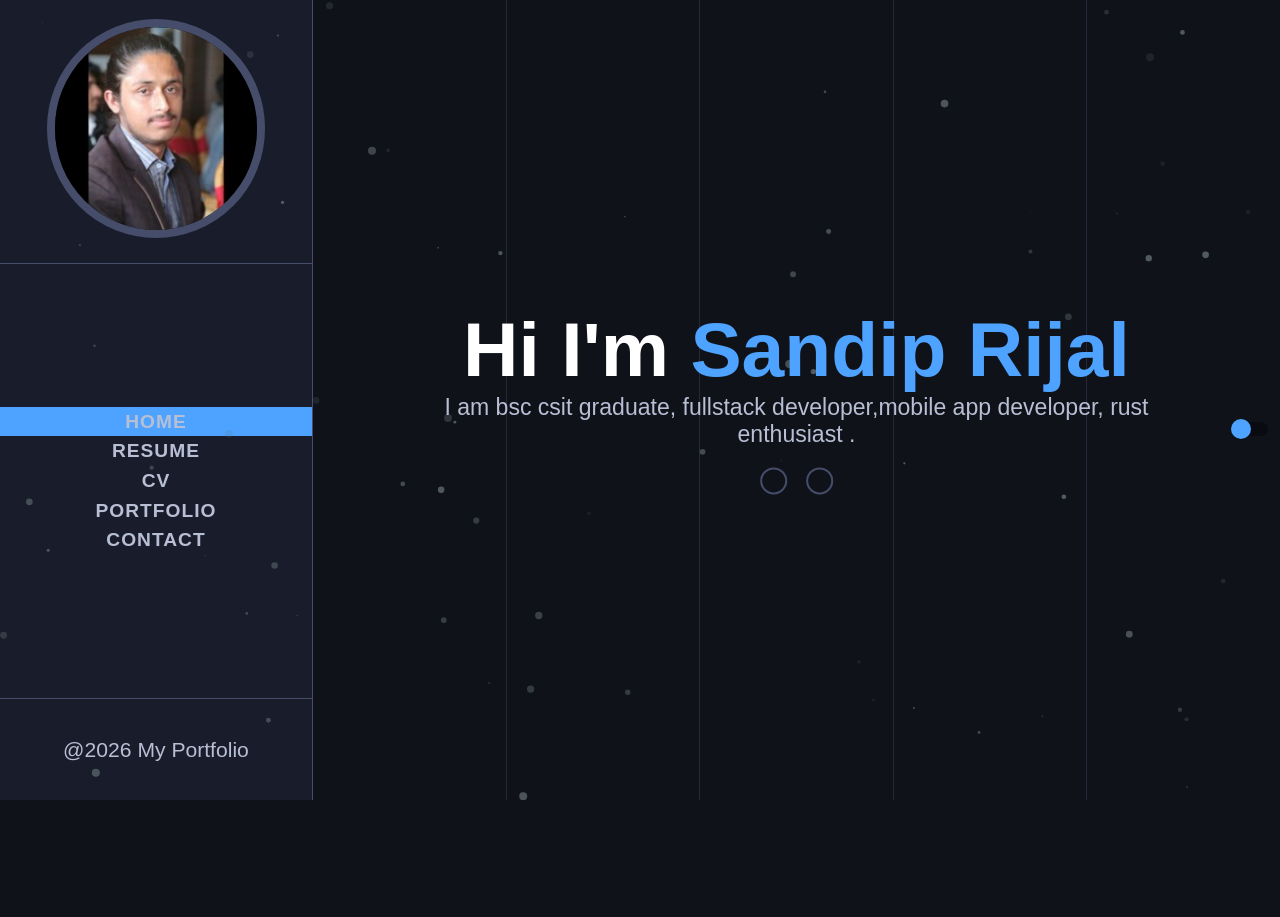
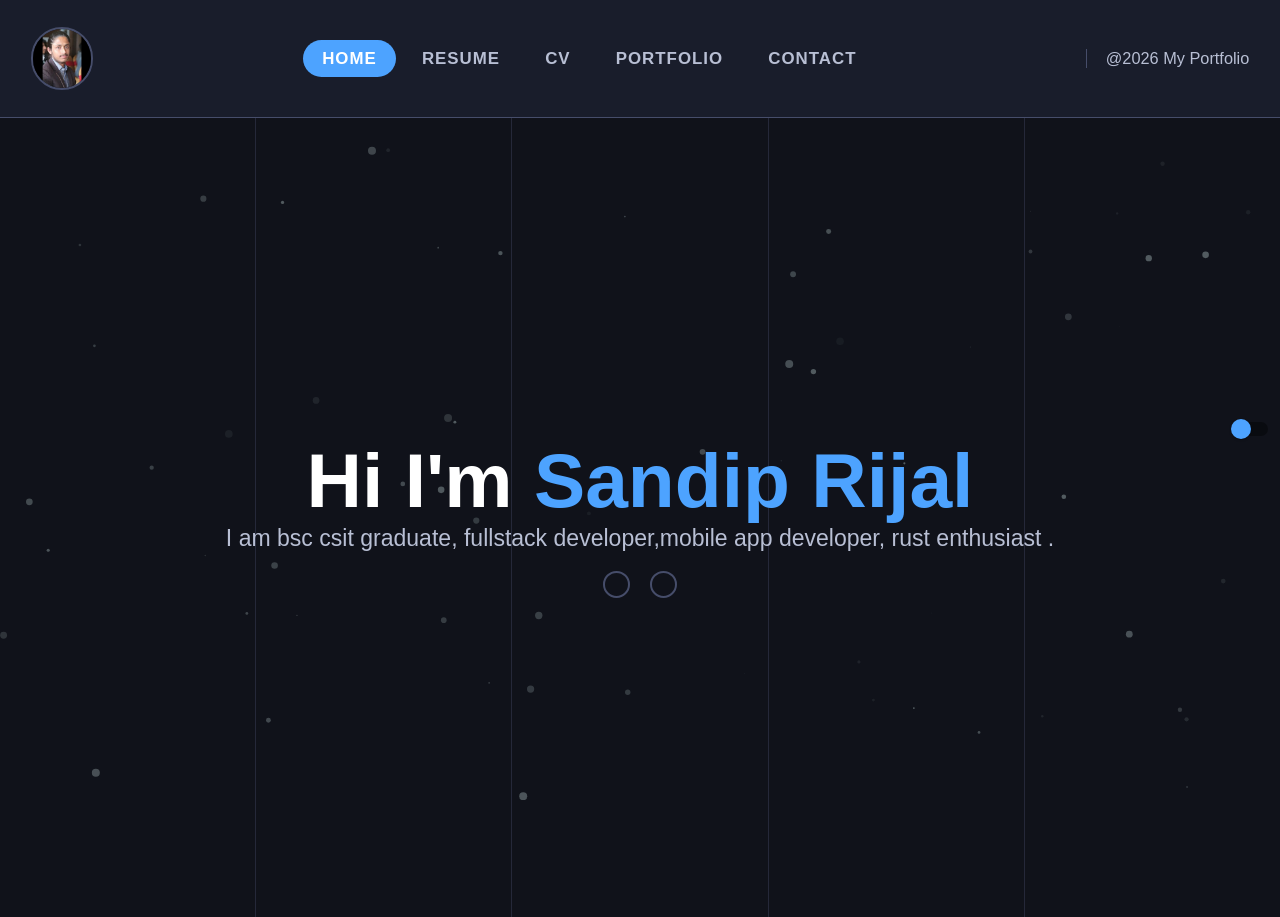
Before and after one commit to sandurijal03/sandurijal03.github.io, a React app: page / in a window 1280 px wide. Before the commit the page ends 800 px from the top, so only its background shows below. Built offline with nearby package versions, Linux system fonts and the light colour scheme; some icons are missing.

Commit message:
feat: update layout and styling for MainContent, Navigation, and Sidebar components

```diff
--- a/src/App.tsx
+++ b/src/App.tsx
@@ -156,11 +156,13 @@ const App: React.FC<AppProps> = ({ children }) => {
 
 const MainContentStyled = styled.main`
   position: relative;
-  margin-left: 16.3rem;
+  margin-left: 0;
+  margin-top: 6.1rem;
   min-height: 100vh;
 
   @media screen and (max-width: 1200px) {
-    margin-left: 0;
+    margin-top: 0;
+    padding-top: 3.8rem;
   }
 
   .lines {
--- a/src/components/Navigation.tsx
+++ b/src/components/Navigation.tsx
@@ -1,19 +1,19 @@
-import * as React from 'react';
-import styled from 'styled-components';
-import { NavLink } from 'react-router-dom';
-import avatar from '../img/dp.jpeg';
+import * as React from "react";
+import styled from "styled-components";
+import { NavLink } from "react-router-dom";
+import avatar from "../img/dp.jpeg";
 
 const Navigation = () => {
   return (
     <NavigationStyled>
-      <div className='avatar'>
-        <img src={avatar} alt='' />
+      <div className="avatar">
+        <img src={avatar} alt="" />
       </div>
-      <ul className='nav-items'>
-        <li className='nav-item'>
+      <ul className="nav-items">
+        <li className="nav-item">
           <NavLink
-            className={({ isActive }) => (isActive ? 'active-class' : '')}
-            to='/'
+            className={({ isActive }) => (isActive ? "active-class" : "")}
+            to="/"
           >
             Home
           </NavLink>
@@ -26,41 +26,41 @@ const Navigation = () => {
             About
           </NavLink>
         </li> */}
-        <li className='nav-item'>
+        <li className="nav-item">
           <NavLink
-            className={({ isActive }) => (isActive ? 'active-class' : '')}
-            to='/resume'
+            className={({ isActive }) => (isActive ? "active-class" : "")}
+            to="/resume"
           >
             Resume
           </NavLink>
         </li>
-        <li className='nav-item'>
+        <li className="nav-item">
           <NavLink
-            className={({ isActive }) => (isActive ? 'active-class' : '')}
-            to='/cv'
+            className={({ isActive }) => (isActive ? "active-class" : "")}
+            to="/cv"
           >
             CV
           </NavLink>
         </li>
-        <li className='nav-item'>
+        <li className="nav-item">
           <NavLink
-            className={({ isActive }) => (isActive ? 'active-class' : '')}
-            to='/works'
+            className={({ isActive }) => (isActive ? "active-class" : "")}
+            to="/works"
           >
             Portfolio
           </NavLink>
         </li>
 
-        <li className='nav-item'>
+        <li className="nav-item">
           <NavLink
-            className={({ isActive }) => (isActive ? 'active-class' : '')}
-            to='/contact'
+            className={({ isActive }) => (isActive ? "active-class" : "")}
+            to="/contact"
           >
             Contact
           </NavLink>
         </li>
       </ul>
-      <footer className='footer'>
+      <footer className="footer">
         <p>@{new Date().getFullYear()} My Portfolio</p>
       </footer>
     </NavigationStyled>
@@ -70,74 +70,126 @@ const Navigation = () => {
 const NavigationStyled = styled.nav`
   display: flex;
   justify-content: space-between;
-  flex-direction: column;
+  flex-direction: row;
   align-items: center;
-  height: 100%;
+  min-height: 6.1rem;
   width: 100%;
-  border-right: 1px solid var(--border-color);
+  padding: 0 1.6rem;
 
   .avatar {
-    width: 100%;
-    border-bottom: 1px solid var(--border-color);
-    text-align: center;
-    padding: 1rem 0;
+    width: 3.25rem;
+    height: 3.25rem;
+    border-radius: 50%;
+    overflow: hidden;
+    border: 2px solid var(--border-color);
     img {
-      width: 70%;
-      border-radius: 50%;
-      border: 8px solid var(--border-color);
+      width: 100%;
+      height: 100%;
+      object-fit: cover;
     }
   }
 
   .nav-items {
-    width: 100%;
-    text-align: center;
+    display: flex;
+    align-items: center;
+    gap: 0.35rem;
+
     .active-class {
       background-color: var(--primary-color);
+      color: var(--white-color);
     }
 
     li {
-      display: block;
+      display: inline-flex;
       a {
-        display: block;
+        display: inline-block;
         position: relative;
-        padding: 0.2rem 0;
+        padding: 0.45rem 1rem;
+        border-radius: 999px;
         z-index: 10;
         text-transform: uppercase;
         transition: all 0.4s ease-in-out;
         font-weight: 600;
         letter-spacing: 1px;
+        font-size: 0.88rem;
+
         &:hover {
           cursor: pointer;
           color: var(--white-color);
         }
         &::before {
-          content: '';
+          content: "";
           position: absolute;
-          bottom: 0;
+          inset: 0;
           left: 0;
-          width: 0;
-          height: 50%;
+          width: 100%;
+          height: 100%;
+          border-radius: 999px;
           background-color: var(--primary-color);
           transition: all 0.4s cubic-bezier(1, -0.2, 0.25, 0.95);
           z-index: -1;
-          opacity: 0.21;
+          opacity: 0;
         }
       }
       a:hover::before {
-        width: 100%;
-        height: 100%;
+        opacity: 0.2;
       }
     }
   }
 
   footer {
-    border-top: 1px solid var(--border-color);
-    width: 100%;
+    border-left: 1px solid var(--border-color);
+    padding-left: 1rem;
     p {
-      padding: 2rem 0;
-      font-size: 1.1rem;
+      padding: 0;
+      font-size: 0.85rem;
       display: block;
       text-align: center;
+      color: var(--font-light-color);
+    }
+  }
+
+  @media screen and (max-width: 1200px) {
+    flex-direction: column;
+    align-items: stretch;
+    min-height: auto;
+    padding: 1.1rem 1.4rem 1.2rem;
+    gap: 0.9rem;
+
+    .avatar {
+      margin: 0 auto;
+      width: 3.9rem;
+      height: 3.9rem;
+    }
+
+    .nav-items {
+      width: 100%;
+      flex-direction: column;
+      align-items: stretch;
+      gap: 0.5rem;
+
+      li {
+        display: block;
+
+        a {
+          width: 100%;
+          text-align: center;
+          padding: 0.65rem 0.9rem;
+          border: 1px solid var(--border-color);
+          border-radius: 0.75rem;
+        }
+      }
+    }
+
+    footer {
+      border-left: none;
+      border-top: 1px solid var(--border-color);
+      padding-left: 0;
+      padding-top: 0.8rem;
+
+      p {
+        font-size: 0.82rem;
+      }
     }
   }
 `;
--- a/src/components/Sidebar.tsx
+++ b/src/components/Sidebar.tsx
@@ -1,6 +1,6 @@
-import * as React from 'react';
-import styled from 'styled-components';
-import Navigation from './Navigation';
+import * as React from "react";
+import styled from "styled-components";
+import Navigation from "./Navigation";
 
 type SidebarProps = {
   navToggle: boolean;
@@ -8,22 +8,28 @@ type SidebarProps = {
 
 const Sidebar: React.FC<SidebarProps> = ({ navToggle }) => {
   return (
-    <SidebarStyled className={`${navToggle ? 'navToggle' : ''}`} id='sidebar'>
+    <SidebarStyled className={`${navToggle ? "navToggle" : ""}`} id="sidebar">
       <Navigation />
     </SidebarStyled>
   );
 };
 
 const SidebarStyled = styled.div`
-  width: 16.3rem;
+  width: 100%;
   position: fixed;
-  height: 100vh;
+  top: 0;
+  left: 0;
   background-color: var(--sidebar-dark-color);
-  overflow: hidden;
+  border-bottom: 1px solid var(--border-color);
   transition: all 0.4s ease-in-out;
+  z-index: 18;
+
+  &.navToggle {
+    transform: translateY(0) !important;
+  }
 
   @media screen and (max-width: 1200px) {
-    transform: translateX(-100%);
+    transform: translateY(-100%);
     z-index: 20;
   }
 `;
```
